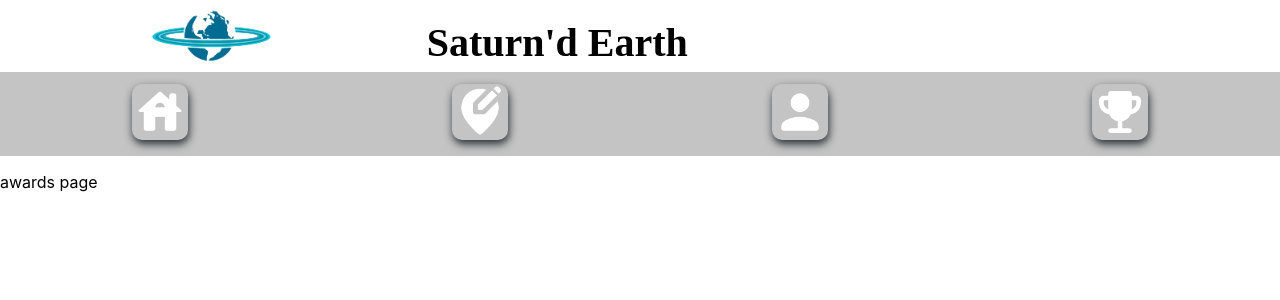
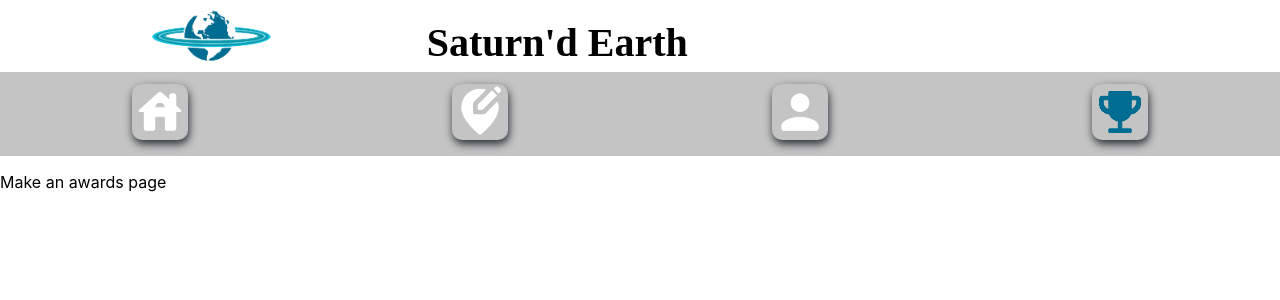
Before and after one commit to Saturnd-Earth/se-fe, a React (Create React App) app: page /awards in a window 1280 px wide. Shown: the top 300 px of the page. Built offline with nearby package versions, Linux system fonts and the light colour scheme; a web font is replaced by a local one.

Commit message:
make header dynamic

```diff
--- a/src/App.js
+++ b/src/App.js
@@ -1,44 +1,76 @@
-// import logo from './logo.svg';
-import Header from './Header/Header'
-import Post from './Post/Post.js'
+import Header from './Header/Header';
+import Feed from './Feed/Feed';
+// Blue icons
+import homeBlue from '../src/Images/house-blue.png'
+import postBlue from '../src/Images/post-blue.png'
+import feedBlue from '../src/Images/user-blue.png'
+import awardsBlue from '../src/Images/award-blue.png'
+// White icons
+import homeWhite from '../src/Images/house-white.png'
+import postWhite from '../src/Images/post-white.png'
+import feedWhite from '../src/Images/user-white.png'
+import awardsWhite from '../src/Images/award-white.png'
+
 import { BrowserRouter, Switch, Route, Link } from 'react-router-dom';
 
 import './App.scss';
 
-function App() {
+import React, { Component } from 'react'
+export default class App extends Component {
+  constructor() {
+    super()
+    this.state = {
+      page: 'home'
+    }
+  }
+  render() {
     return (
       <section>
-      <Header/>
         <Route exact path='/' render={ () =>
           <section className="home">
-          <Post/>
-          <Post/>
-          <Post/>
-          <Post/>
-          <Post/>
-          <Post/>
-          <Post/>
-          <Post/>
-          <Post/>
+            <Header icons={{
+              home: homeBlue,
+              post: postWhite,
+              feed: feedWhite,
+              awards: awardsWhite
+            }}/>
+            <Feed />
           </section>
         }/>
         <Route exact path='/make_post' render={ () =>
           <section className="make-post">
+            <Header icons={{
+              home: homeWhite,
+              post: postBlue,
+              feed: feedWhite,
+              awards: awardsWhite
+            }}/>
             <p>make a post page</p>
           </section>}
         />
         <Route exact path='/my_post' render={ () =>
           <section className="view-post">
+            <Header icons={{
+              home: homeWhite,
+              post: postWhite,
+              feed: feedBlue,
+              awards: awardsWhite
+            }}/>
             <p>make a view page</p>
           </section>}
         />
         <Route exact path='/awards' render={ () =>
           <section className="awards">
-         <p>awards page</p>
+            <Header icons={{
+              home: homeWhite,
+              post: postWhite,
+              feed: feedWhite,
+              awards: awardsBlue
+            }}/>
+            <p>Make an awards page</p>
           </section>}
         />
       </section>
-  );
+    )
   }
-
-export default App;
+}
--- /dev/null
+++ b/src/Feed/Feed.js
@@ -0,0 +1,18 @@
+import React from 'react';
+import Post from '../Post/Post.js';
+
+export default function Feed(props) {
+    return (
+        <section>
+            <Post/>
+            <Post/>
+            <Post/>
+            <Post/>
+            <Post/>
+            <Post/>
+            <Post/>
+            <Post/>
+            <Post/>
+        </section>
+    )
+}
--- a/src/Header/Header.js
+++ b/src/Header/Header.js
@@ -1,14 +1,10 @@
 import React from 'react';
 import './Header.scss'
-
-import home from '../Images/house-white.png'
-import post from '../Images/post-white.png'
-import feed from '../Images/user-white.png'
-import awards from '../Images/award-white.png'
+//
 import seLogo from '../Images/se-logo.png'
 import { Link, Redirect } from 'react-router-dom';
 
-export default function Header() {
+export default function Header(props) {
   return (
     <section>
       <section className='header-top'>
@@ -17,16 +13,16 @@ export default function Header() {
       </section>
       <section className='header-bottom'>
         <Link to="/" label="home" className='icon-links'>
-                <img src={home} alt='Home' className='bottom-images' id='home-icon'/>
+          <img src={props.icons.home} alt='Home' className='bottom-images' id='home-icon'/>
         </Link>
         <Link to="/make_post" label="my post" className='icon-links'>
-                <img src={post} alt='Add a post' className='bottom-images' id='make-post-icon'/>
+          <img src={props.icons.post} alt='Add a post' className='bottom-images' id='make-post-icon'/>
         </Link>
         <Link to="/my_post" label="my post" className='icon-links'>
-                  <img src={feed} alt='Your feed' className='bottom-images' id='user-feed-icon'/>
+          <img src={props.icons.feed} alt='Your feed' className='bottom-images' id='user-feed-icon'/>
         </Link>
         <Link to="/awards" label="my awards" className='icon-links'>
-                  <img src={awards} alt='Your awards' className='bottom-images' id='user-awards-icon'/>
+          <img src={props.icons.awards} alt='Your awards' className='bottom-images' id='user-awards-icon'/>
         </Link>
       </section>
     </section>
```
Also changed, not shown: src/Home/Home.js (deleted, +0 -9 lines), 1 other file (tests, documents, lock files or other folders). Lines whose indentation alone changed are shown as unchanged.
